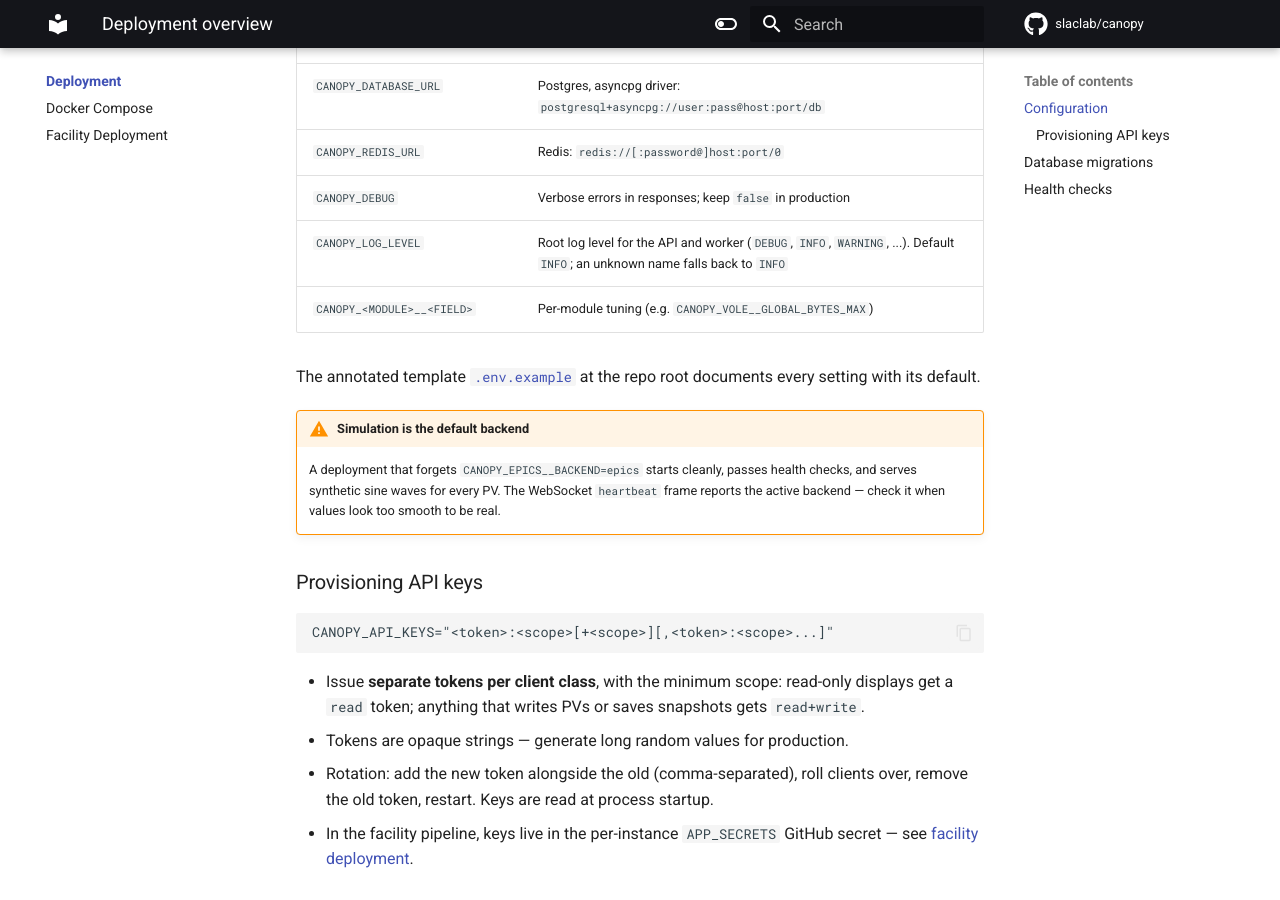
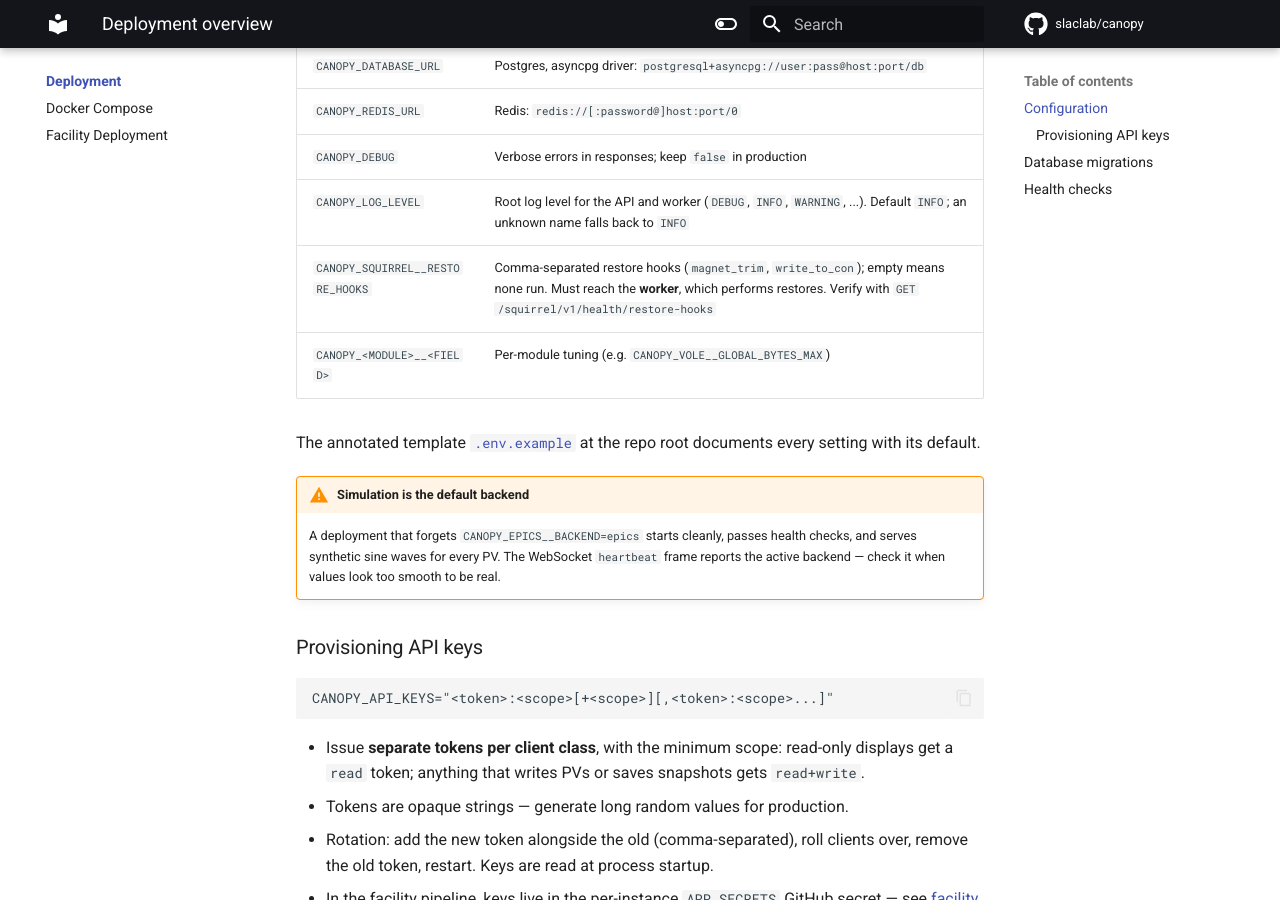
Before and after one commit to slaclab/canopy, an MkDocs documentation site: the page built from docs/deployment/index.md, in a window 1280 px wide and 900 px high, scrolled down 1021 px. Built offline with MkDocs 1.6.1 and Material for MkDocs 9.7.7, drawn with Linux system fonts in a browser that asks for light colours; comment, search, counter and statistics services are not loaded.

Commit message:
MNT: Plumb CANOPY_SQUIRREL__RESTORE_HOOKS through compose and env examples
The variable reached neither compose service, so restore hooks were
unconditionally disabled in every deployment. Pass it to both api and worker
(the worker is what restores) with an empty default, and document it in the two
env templates and the deployment configuration table.

```diff
--- a/docs/deployment/index.md
+++ b/docs/deployment/index.md
@@ -34,6 +34,7 @@
 | `CANOPY_REDIS_URL` | Redis: `redis://[:password@]host:port/0` |
 | `CANOPY_DEBUG` | Verbose errors in responses; keep `false` in production |
 | `CANOPY_LOG_LEVEL` | Root log level for the API and worker (`DEBUG`, `INFO`, `WARNING`, ...). Default `INFO`; an unknown name falls back to `INFO` |
+| `CANOPY_SQUIRREL__RESTORE_HOOKS` | Comma-separated restore hooks (`magnet_trim`, `write_to_con`); empty means none run. Must reach the **worker**, which performs restores. Verify with `GET /squirrel/v1/health/restore-hooks` |
 | `CANOPY_<MODULE>__<FIELD>` | Per-module tuning (e.g. `CANOPY_VOLE__GLOBAL_BYTES_MAX`) |
 
 The annotated template
```
Also changed, not shown: 3 other files.
